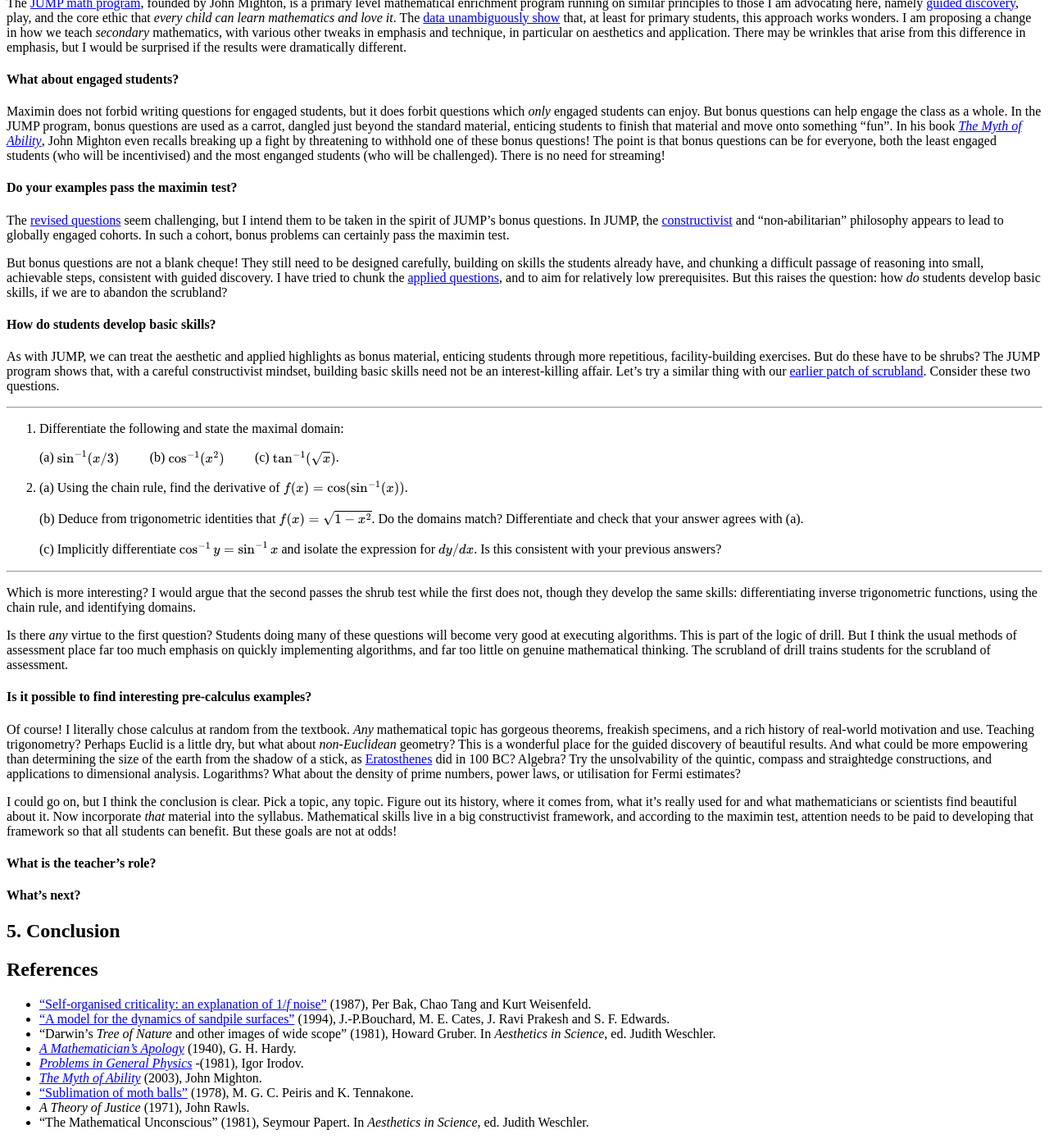
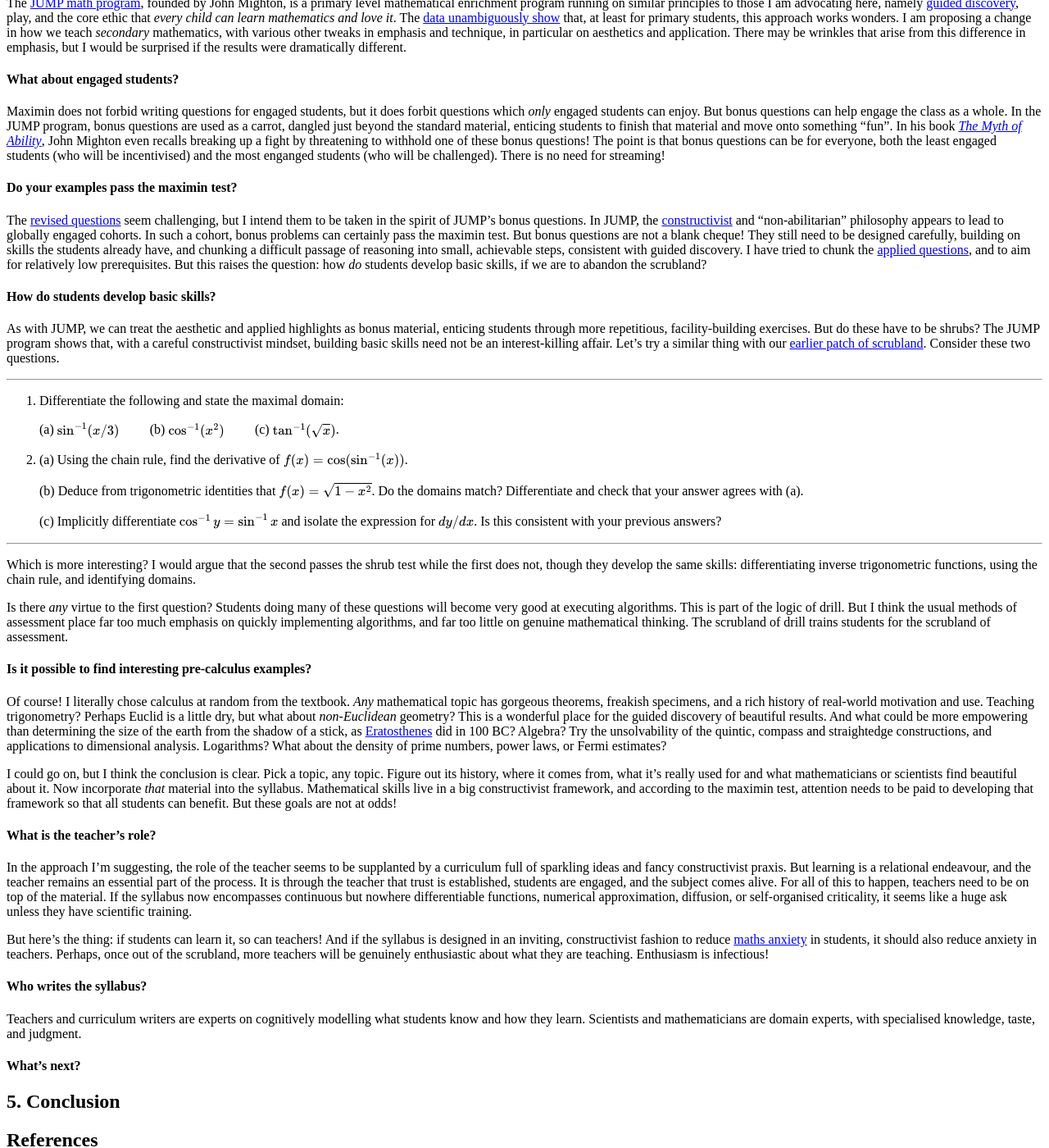
Before and after one commit to hapax/hapax.github.io, a Jekyll site: the page built from assets/teaching.md, in a window 1280 px wide and 1400 px high, scrolled down 24588 px. Shown: the whole window at 82% size. Built offline with Jekyll 4.4.1, drawn with Linux system fonts in a browser that asks for light colours; our own code applies the rules of GitHub Pages for plain Markdown files; formulas are drawn with MathJax 3; a script that is not in the unit is left out.

Commit message:
Update teaching.md

```diff
--- a/assets/teaching.md
+++ b/assets/teaching.md
@@ -1340,7 +1340,6 @@ and "non-abilitarian" philosophy appears to lead to globally engaged
 cohorts.
 In such a cohort, bonus problems can certainly pass the
 maximin test.
-
 But bonus questions are not a blank cheque!
 They still need to be designed carefully, building on skills the
 students already have, and chunking a difficult passage of reasoning
@@ -1412,8 +1411,7 @@ Algebra?
 Try the unsolvability of the quintic, compass and straightedge
 constructions, and applications to dimensional analysis.
 Logarithms?
-What about the density of prime numbers, power laws, or utilisation
-for Fermi estimates?
+What about the density of prime numbers, power laws, or Fermi estimates?
 
 I could go on, but I think the conclusion is clear.
 Pick a topic, any topic.
@@ -1426,6 +1424,36 @@ developing that framework so that all students can benefit.
 But these goals are not at odds!
 
 #### What is the teacher's role?
+
+In the approach I'm suggesting, the role of the teacher seems to
+be supplanted by a curriculum full of sparkling ideas and
+fancy constructivist praxis.
+But learning is a relational endeavour, and the teacher remains an
+essential part of the process.
+It is through the teacher that trust is established, students are
+engaged, and the subject comes alive.
+For all of this to happen, teachers need to be on top of the material.
+If the syllabus now encompasses continuous but nowhere differentiable
+functions, numerical approximation, diffusion, or self-organised
+criticality, it seems like a huge ask unless they have scientific
+training.
+
+But here's the thing: if students can learn it, so can teachers!
+And if the syllabus is designed in an inviting, constructivist fashion
+to reduce
+[maths anxiety](https://www.cne.psychol.cam.ac.uk/math-memory/what-is-mathematics-anxiety)
+in students, it should also reduce anxiety in teachers.
+Perhaps, once out of the scrubland, more teachers will be genuinely
+enthusiastic about what they are teaching.
+Enthusiasm is infectious!
+
+#### Who writes the syllabus?
+
+Teachers and curriculum writers are experts on cognitively
+modelling what students know and how they learn.
+Scientists and mathematicians are domain experts, with specialised
+knowledge, taste, and judgment.
+
 
 #### What's next?
 
```
